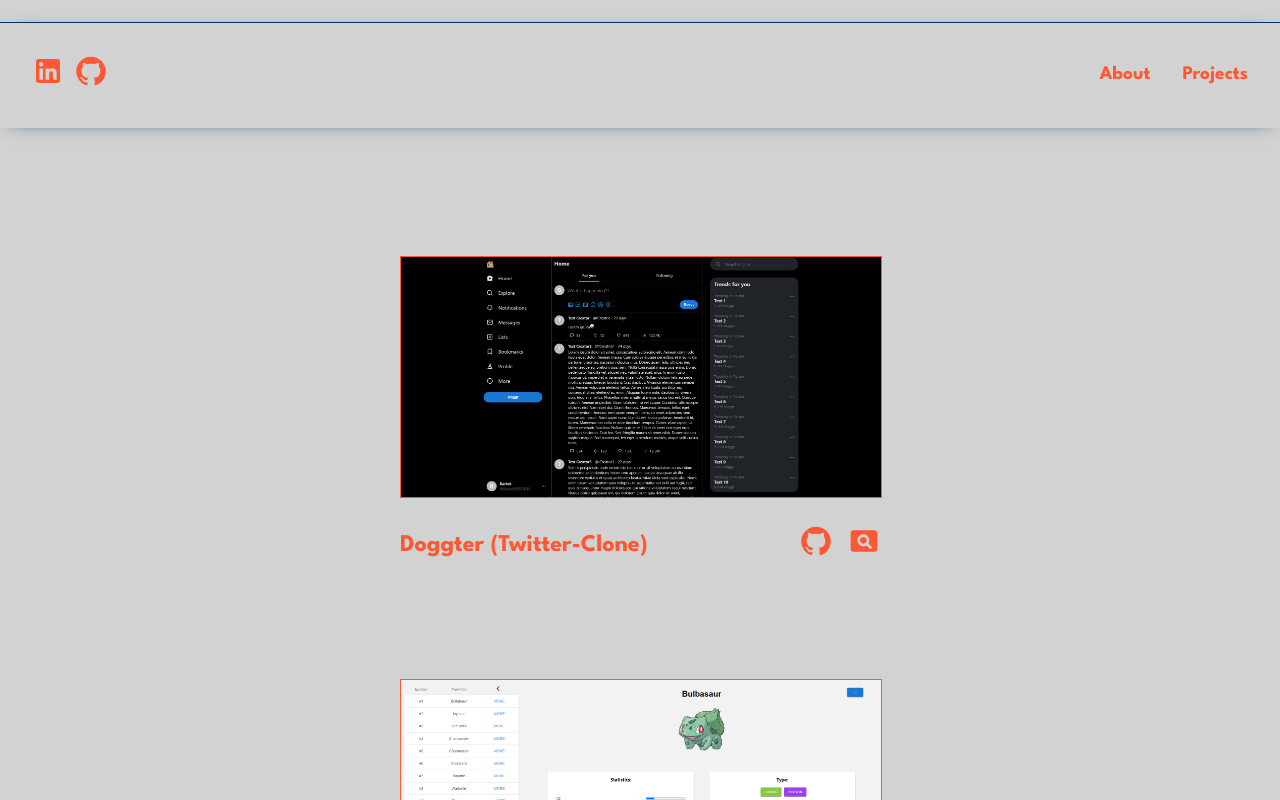
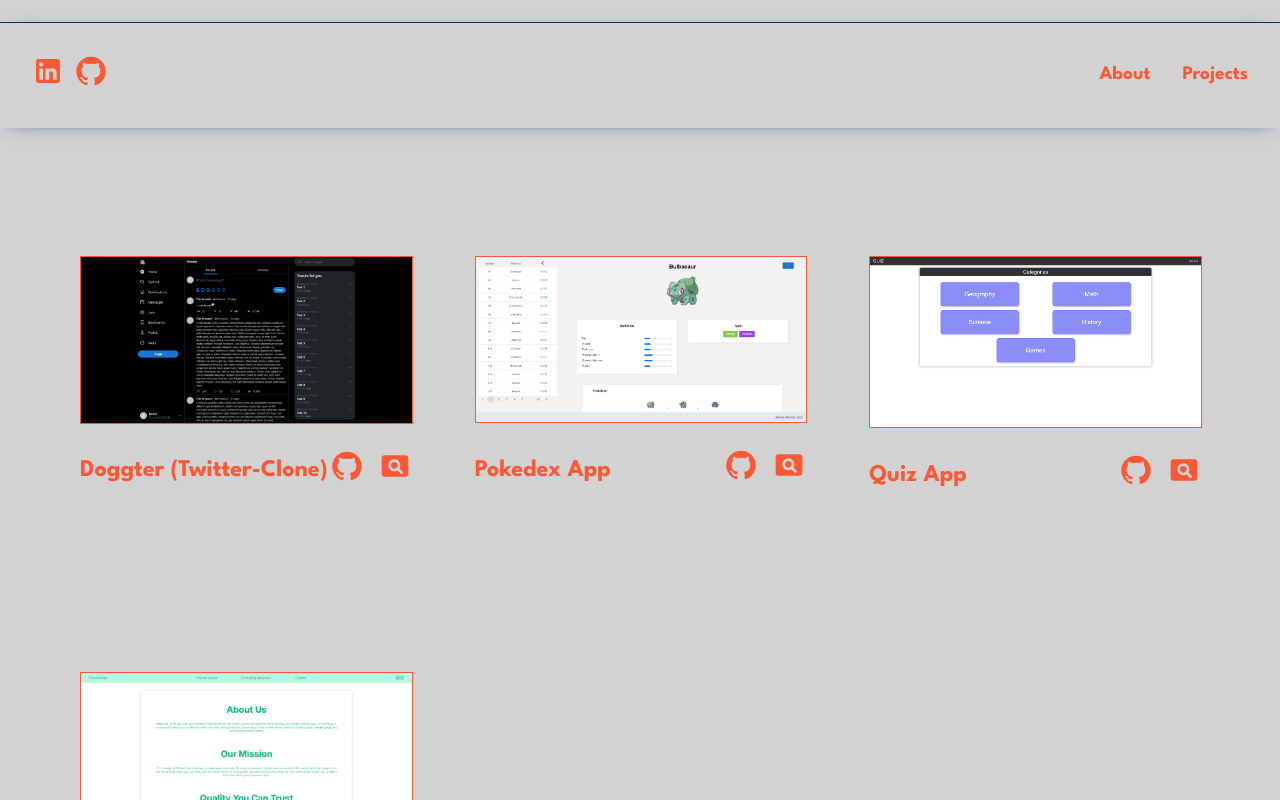
Before and after one commit to bwiechec/Portfolio, a React (Vite) app: page / in a window 1280 px wide. Shown: the part 1440-2240 px from the top of the page. Built offline with nearby package versions, Linux system fonts and the light colour scheme.

Commit message:
switch project list to grid instead of flex

```diff
--- /dev/null
+++ b/src/helpers/viewport.ts
@@ -0,0 +1,33 @@
+export const getViewport = () => {
+  const width = window.innerWidth;
+
+  switch (true) {
+    case width < 640:
+      return "sm";
+    case width < 1024:
+      return "md";
+    case width < 1280:
+      return "lg";
+    case width < 1536:
+      return "xl";
+    case width <= 1920:
+      return "2xl";
+    default:
+      return "lg";
+  }
+};
+
+export const colNumber = {
+  sm: 1,
+  md: 2,
+  lg: 2,
+  xl: 3,
+  "2xl": 3,
+};
+
+export const getColNumber = (
+  viewport: "sm" | "md" | "lg" | "xl" | "2xl" | undefined
+) => {
+  if (viewport === undefined) viewport = getViewport();
+  return colNumber[viewport];
+};
--- a/src/pages/Projects/Projects.tsx
+++ b/src/pages/Projects/Projects.tsx
@@ -1,9 +1,11 @@
 import Navbar from "../../components/Navbar/Navbar";
 import ProjectCard from "../../components/ProjectCard/ProjectCard";
 import projectList from "../../helpers/projectList";
+import { getColNumber } from "../../helpers/viewport";
 import "./projects.css";
 
 const Projects = () => {
+  const colNumber = getColNumber(undefined);
   return (
     <section className={"projects"}>
       <Navbar classNameString={"secondary"} />
@@ -11,7 +13,7 @@
         {projectList.map((project, key) => {
           return (
             <ProjectCard
-              projectClass={`project-card-${key % 2}`}
+              projectClass={`project-card-${key % colNumber}`}
               key={project.projectName}
               projectLink={project.projectLink}
               githubLink={project.githubLink}
--- a/src/pages/Projects/projects.css
+++ b/src/pages/Projects/projects.css
@@ -1,14 +1,33 @@
 .projects {
   min-height: 80vh;
   width: 100%;
-  background-color: #D2D2D2;
+  background-color: #d2d2d2;
   color: #003366;
   border-top: 1px solid #003366;
 }
 
 .projects-list {
-  display: flex;
+  display: grid;
   padding: 5rem;
-  flex-wrap: wrap;
-  justify-content: space-evenly
+  grid-template-columns: 1fr 1fr 1fr;
+  gap: 4rem;
+  justify-items: center;
 }
+
+@media (max-width: 640px) {
+  .projects-list {
+    grid-template-columns: 1fr;
+  }
+}
+
+@media (min-width: 640px) and (max-width: 1280px) {
+  .projects-list {
+    grid-template-columns: 1fr 1fr;
+  }
+}
+
+@media (min-width: 1280px) {
+  .projects-list {
+    grid-template-columns: 1fr 1fr 1fr;
+  }
+}
```
